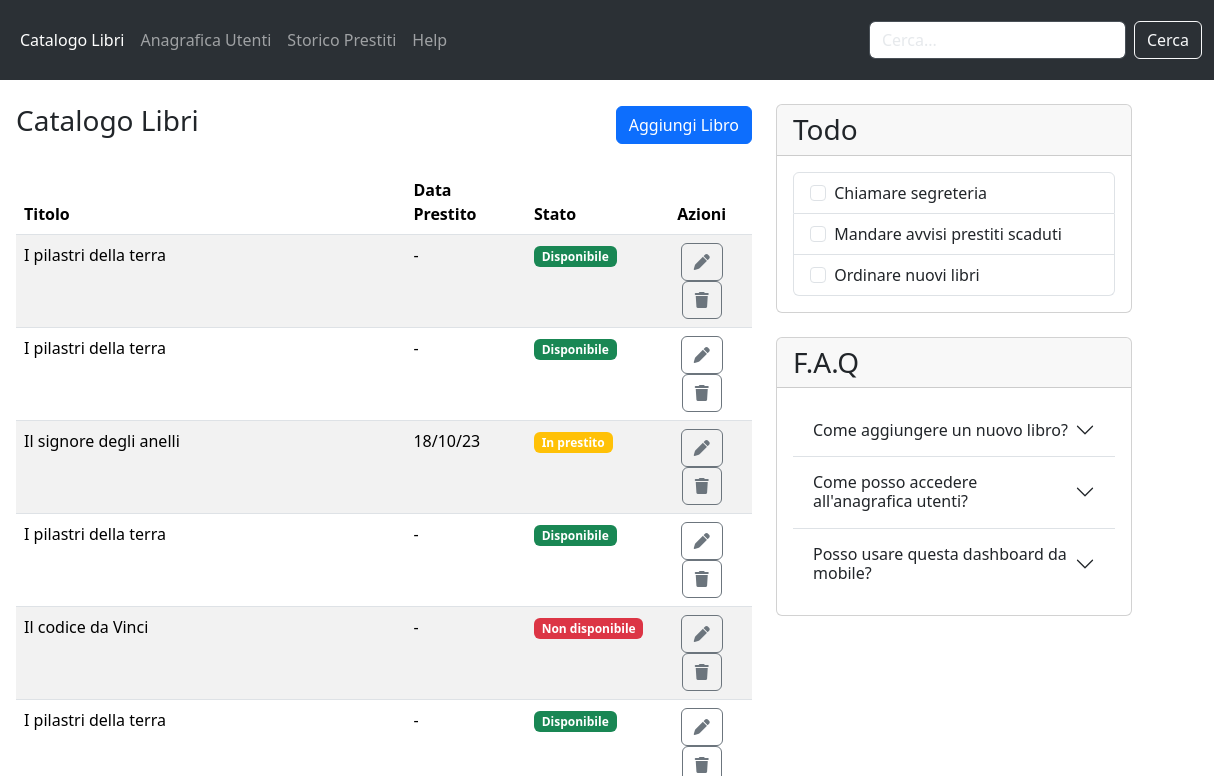
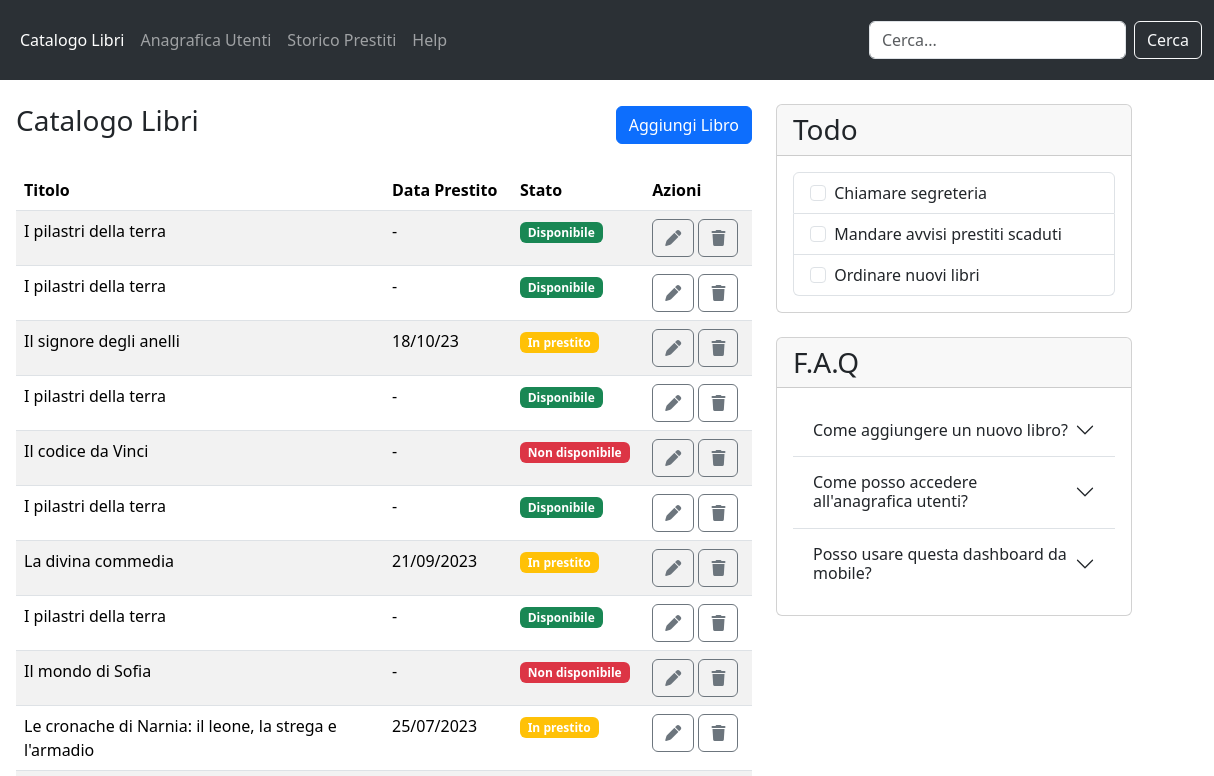
Before and after one commit to petraalpigiano/html-css-bootstrap-dashboard, a plain HTML site: page index.html in a window 1280 px wide. Shown: the top 776 px of the page, 66-1280 px from the left. Drawn offline with nearby package versions, Linux system fonts and the light colour scheme.

Commit message:
fix details

```diff
--- a/index.html
+++ b/index.html
@@ -61,9 +61,9 @@
               <a class="nav-link disabled" aria-disabled="true"></a>
             </li>
           </ul>
-          <form class="d-flex" role="search">
+          <form class="d-flex" role="search" data-bs-theme="light">
             <input
-              class="form-control me-2 bg-white text-secondary"
+              class="form-control me-2"
               type="search"
               placeholder="Cerca..."
               aria-label="Cerca"
@@ -87,12 +87,12 @@
           <table class="table table-striped">
             <thead>
               <tr>
-                <th scope="col">Titolo</th>
+                <th scope="col" class="w-50">Titolo</th>
                 <th scope="col" class="d-none d-md-table-cell">
                   Data Prestito
                 </th>
                 <th scope="col">Stato</th>
-                <th scope="col" class="text-center">Azioni</th>
+                <th scope="col">Azioni</th>
               </tr>
             </thead>
             <tbody>
@@ -102,7 +102,7 @@
                 <td>
                   <span class="badge text-bg-success">Disponibile</span>
                 </td>
-                <td class="text-center">
+                <td>
                   <button type="button" class="btn btn-outline-secondary">
                     <i class="fa-solid fa-pen"></i>
                   </button>
@@ -117,7 +117,7 @@
                 <td>
                   <span class="badge text-bg-success">Disponibile</span>
                 </td>
-                <td class="text-center">
+                <td>
                   <button type="button" class="btn btn-outline-secondary">
                     <i class="fa-solid fa-pen"></i>
                   </button>
@@ -134,7 +134,7 @@
                     >In prestito</span
                   >
                 </td>
-                <td class="text-center">
+                <td>
                   <button type="button" class="btn btn-outline-secondary">
                     <i class="fa-solid fa-pen"></i>
                   </button>
@@ -149,7 +149,7 @@
                 <td>
                   <span class="badge text-bg-success">Disponibile</span>
                 </td>
-                <td class="text-center">
+                <td>
                   <button type="button" class="btn btn-outline-secondary">
                     <i class="fa-solid fa-pen"></i>
                   </button>
@@ -164,7 +164,7 @@
                 <td>
                   <span class="badge text-bg-danger">Non disponibile</span>
                 </td>
-                <td class="text-center">
+                <td>
                   <button type="button" class="btn btn-outline-secondary">
                     <i class="fa-solid fa-pen"></i>
                   </button>
@@ -179,7 +179,7 @@
                 <td>
                   <span class="badge text-bg-success">Disponibile</span>
                 </td>
-                <td class="text-center">
+                <td>
                   <button type="button" class="btn btn-outline-secondary">
                     <i class="fa-solid fa-pen"></i>
                   </button>
@@ -196,7 +196,7 @@
                     >In prestito</span
                   >
                 </td>
-                <td class="text-center">
+                <td>
                   <button type="button" class="btn btn-outline-secondary">
                     <i class="fa-solid fa-pen"></i>
                   </button>
@@ -211,7 +211,7 @@
                 <td>
                   <span class="badge text-bg-success">Disponibile</span>
                 </td>
-                <td class="text-center">
+                <td>
                   <button type="button" class="btn btn-outline-secondary">
                     <i class="fa-solid fa-pen"></i>
                   </button>
@@ -226,7 +226,7 @@
                 <td>
                   <span class="badge text-bg-danger">Non disponibile</span>
                 </td>
-                <td class="text-center">
+                <td>
                   <button type="button" class="btn btn-outline-secondary">
                     <i class="fa-solid fa-pen"></i>
                   </button>
@@ -243,7 +243,7 @@
                     >In prestito</span
                   >
                 </td>
-                <td class="text-center">
+                <td>
                   <button type="button" class="btn btn-outline-secondary">
                     <i class="fa-solid fa-pen"></i>
                   </button>
@@ -258,7 +258,7 @@
                 <td>
                   <span class="badge text-bg-success">Disponibile</span>
                 </td>
-                <td class="text-center">
+                <td>
                   <button type="button" class="btn btn-outline-secondary">
                     <i class="fa-solid fa-pen"></i>
                   </button>
@@ -273,7 +273,7 @@
                 <td>
                   <span class="badge text-bg-success">Disponibile</span>
                 </td>
-                <td class="text-center">
+                <td>
                   <button type="button" class="btn btn-outline-secondary">
                     <i class="fa-solid fa-pen"></i>
                   </button>
```
